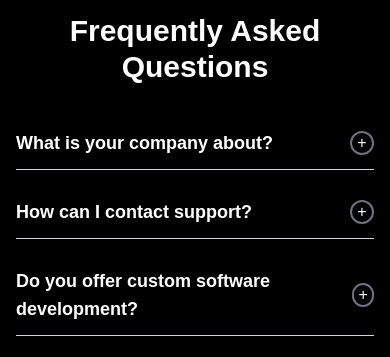
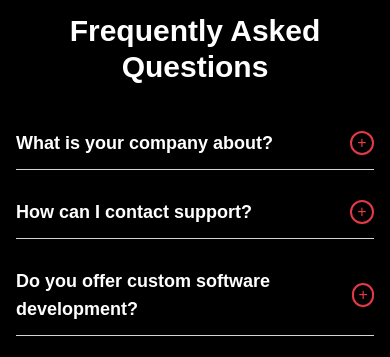
Before and after one commit to abhudi/zeplinix-next, a Next.js app: page / in a window 390 px wide. Shown: the part 6940-7297 px from the top of the page. Built offline with nearby package versions, Linux system fonts and the light colour scheme.

Commit message:
header fixed

```diff
--- a/app/components/Faq.tsx
+++ b/app/components/Faq.tsx
@@ -47,15 +47,15 @@ const FAQ: React.FC = () => {
               <div
                 className={`w-6 h-6 flex items-center justify-center rounded-full border-2 ${
                   activeIndex === index
-                    ? "bg-blue-500 text-white"
-                    : "border-gray-500"
+                    ? " text-primary border-primary"
+                    : "border-primary text-primary"
                 }`}
               >
                 {activeIndex === index ? "-" : "+"}
               </div>
             </div>
             {activeIndex === index && (
-              <div className="p-4 text-gray-700 bg-gray-100 rounded-md">
+              <div className="p-4 text-[#909090] bg-transparent rounded-md">
                 {faq.answer}
               </div>
             )}
--- a/app/components/Header.tsx
+++ b/app/components/Header.tsx
@@ -11,7 +11,7 @@ const Header = () => {
   };
 
   return (
-    <header className="bg-black text-white px-4 py-3 lg:mx-9">
+    <header className="bg-black text-white px-4 py-3 ">
       <div className="flex justify-between items-center container mx-auto">
         {/* Logo */}
         <div className="flex items-center z-10">
```
